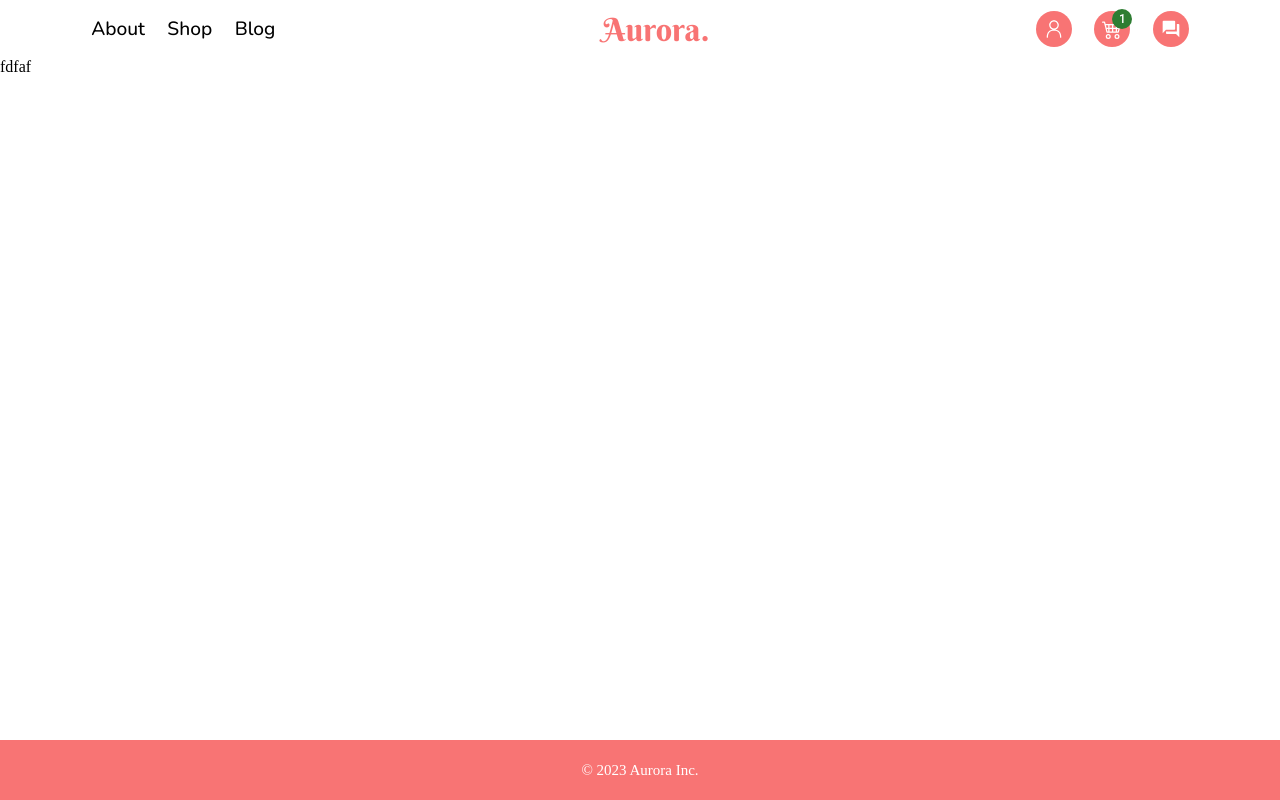
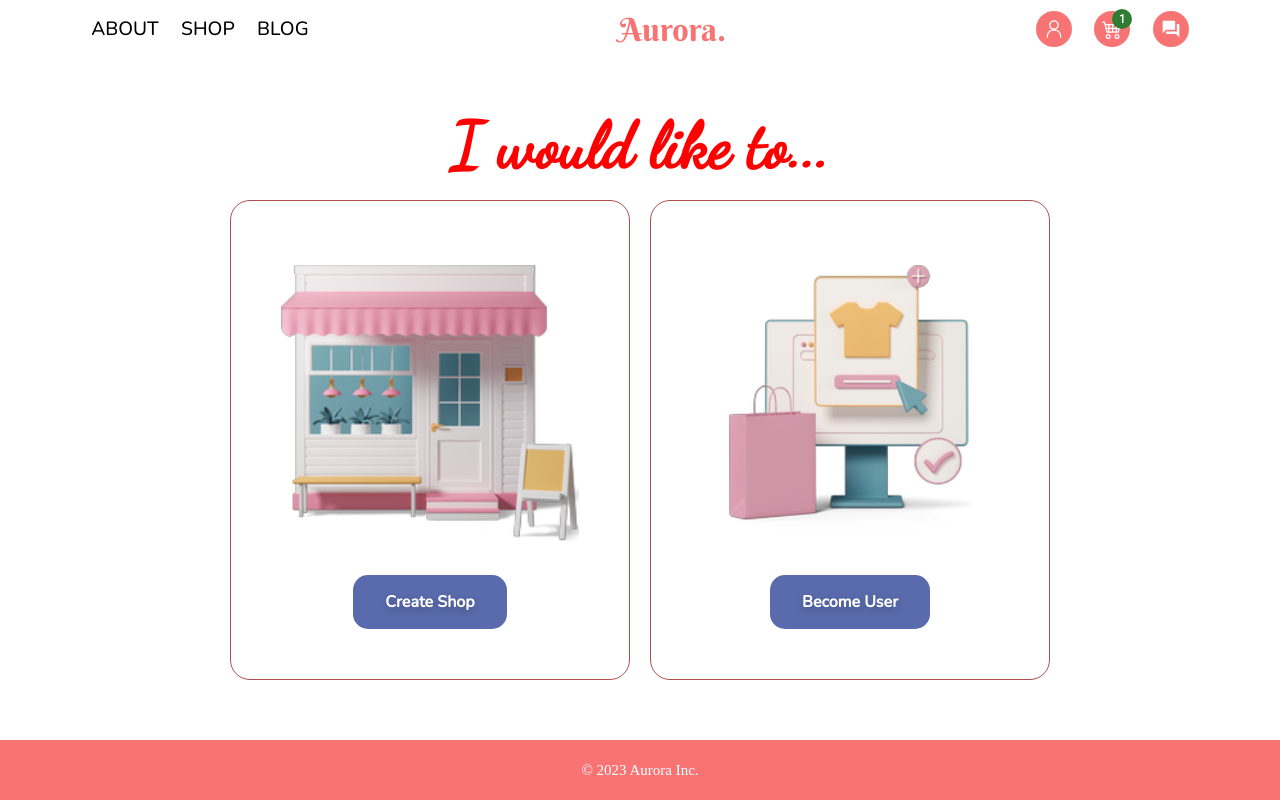
Before and after one commit to annagamr/thesis, a React (Create React App) app: page /register in a window 1280 px wide. Built offline with nearby package versions, Linux system fonts and the light colour scheme.

Commit message:
registration page initial

```diff
--- a/public/index.html
+++ b/public/index.html
@@ -8,6 +8,7 @@
   <link rel="preconnect" href="https://fonts.gstatic.com" crossorigin>
   <link href="https://fonts.googleapis.com/css2?family=Berkshire+Swash&display=swap" rel="stylesheet">
   <link href="https://fonts.googleapis.com/css2?family=Nunito:wght@200;500&display=swap" rel="stylesheet">
+  <link href="https://fonts.googleapis.com/css2?family=Dancing+Script&display=swap" rel="stylesheet">
   <meta name="viewport" content="width=device-width, initial-scale=1" />
   <meta name="theme-color" content="#000000" />
   <meta name="description" content="Web site created using create-react-app" />
--- a/src/components/contact/contact.css
+++ b/src/components/contact/contact.css
@@ -7,7 +7,7 @@
 
 .main {
   background-color: var(--color-background);
-  width: 70rem;
+  width: 57rem;
   margin: 3.2rem auto;
   padding: 1rem;
   box-shadow: 1px 1px 20px 0 var(--color-shadow);
@@ -47,7 +47,7 @@
   justify-content: center;
   align-items: center;
   height: 25rem;
-  width: 50%;
+  width: 45%;
 }
 
 form {
--- a/src/components/header/header.jsx
+++ b/src/components/header/header.jsx
@@ -4,28 +4,27 @@ import { BsCart4 } from "react-icons/bs";
 import { RxPerson } from "react-icons/rx";
 import { MdQuestionAnswer } from "react-icons/md";
 import { IconContext } from "react-icons";
-import Badge from '@mui/material/Badge';
+import Badge from "@mui/material/Badge";
 import { Link } from "react-router-dom";
 
 const Header = () => {
   return (
     <header className="top_header">
       <ul className="header_items_left">
-
         <li>
-          <Link to="/about">About</Link>
+          <Link to="/about">ABOUT</Link>
         </li>
         <li>
-          <Link to="/shop">Shop</Link>
+          <Link to="/shop">SHOP</Link>
         </li>
         <li>
-          <Link to="/blog">Blog</Link>
+          <Link to="/blog">BLOG</Link>
         </li>
       </ul>
       <div className="logo_aurora">Aurora.</div>
       <ul className="header_items_right">
         <li>
-          <Link to='/register' className="icon">
+          <Link to="/register" className="icon">
             <IconContext.Provider
               value={{ color: "white", size: "20px", verticalAlign: "middle" }}
             >
@@ -34,9 +33,8 @@ const Header = () => {
           </Link>
         </li>
         <li>
-          <Link to='/cart' className="icon">
-          <Badge badgeContent={1} color="success">
-
+          <Link to="/cart" className="icon">
+            <Badge badgeContent={1} color="success">
               <IconContext.Provider
                 value={{
                   color: "white",
@@ -46,11 +44,11 @@ const Header = () => {
               >
                 <BsCart4 />
               </IconContext.Provider>
-              </Badge>
+            </Badge>
           </Link>
         </li>
         <li>
-          <Link to='/contact' className="icon">
+          <Link to="/contact" className="icon">
             <IconContext.Provider
               value={{ color: "white", size: "20px", verticalAlign: "middle" }}
             >
--- a/src/components/register/register.css
+++ b/src/components/register/register.css
@@ -0,0 +1,66 @@
+.choices-container {
+    display: flex;
+    justify-content: center;
+    align-items: center;
+    height: 70vh;
+}
+
+.create-shop,
+.become-user {
+    width: 25rem;
+    height: 30rem;
+    display: flex;
+    justify-content: center;
+    flex-direction: column;
+    align-items: center;
+    border: 1px solid rgb(177, 79, 79);
+    margin: 0 10px;
+    border-radius: 20px;
+}
+
+img {
+    width: 100%;
+    height: 18rem;
+}
+
+.top-image {
+    display: flex;
+    justify-content: center;
+    align-items: center;
+}
+
+.btn {
+    height: 13%;
+    display: flex;
+    justify-content: center;
+    align-items: center;
+}
+
+.btn1,
+.btn2 {
+    background-color: #596bac;
+    border-radius: 15px;
+    border: none;
+    color: #FFFFFF;
+    cursor: pointer;
+    font-family: 'Nunito', sans-serif;
+    font-size: 16px;
+    font-weight: bold;
+    padding: 1rem 2rem;
+    margin-top: 2.2rem;
+    text-align: center;
+    text-shadow: rgba(0, 0, 0, 0.25) 0 3px 8px;
+    text-decoration: none;
+}
+
+.register-header{
+    font-size: 4rem;
+    display: flex;
+    justify-content: center;
+    align-items: center;
+    margin-bottom:-25px;
+    margin-top: 50px;
+    font-weight: bold;
+    color: red;
+    font-family: 'Dancing Script', cursive;
+}
--- a/src/components/register/register.jsx
+++ b/src/components/register/register.jsx
@@ -1,8 +1,39 @@
-import React from 'react'
+import React from "react";
+import "./register.css";
+import { Link } from "react-router-dom";
+import shop from "./shop1.png";
+import user from "./user.png";
 
-const Register= () => {
+const Register = () => {
   return (
-    <div>fdfaf</div>
-  )
-}
+    <div className="register-page">
+      <div className="register-header">
+        I would like to...
+      </div>
+    <div className="choices-container">
+      <div className="create-shop">
+        <div className="top-image">
+          <img src={shop} alt="" />
+        </div>
+        <div className="btn">
+          <Link to="/shop-registration" className="btn1">
+            Create Shop
+          </Link>
+        </div>
+      </div>
+      <div className="become-user">
+        <div className="top-image">
+          <img src={user} alt="" />
+        </div>
+        <div className="btn">
+          <Link to="/user-registration" className="btn2">
+            Become User
+          </Link>
+        </div>
+      </div>
+    </div>
+    </div>
+
+  );
+};
 export default Register;
```
Also changed, not shown: src/components/register/shop1.png (added), src/components/register/user.png (added).
